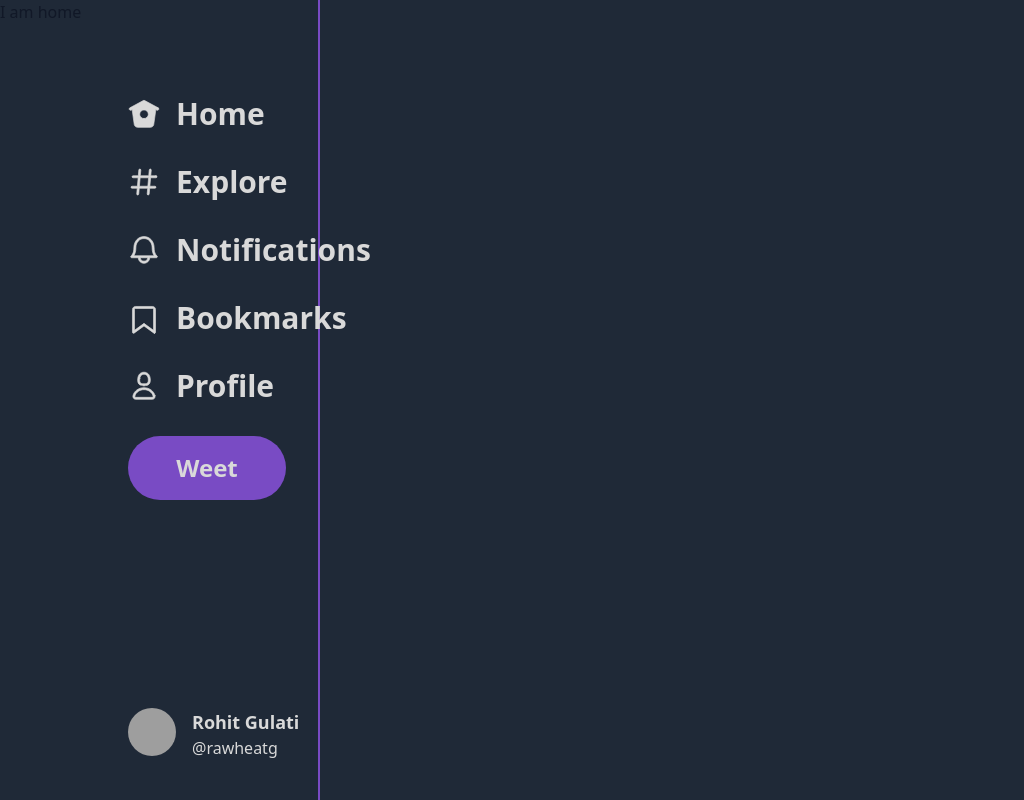
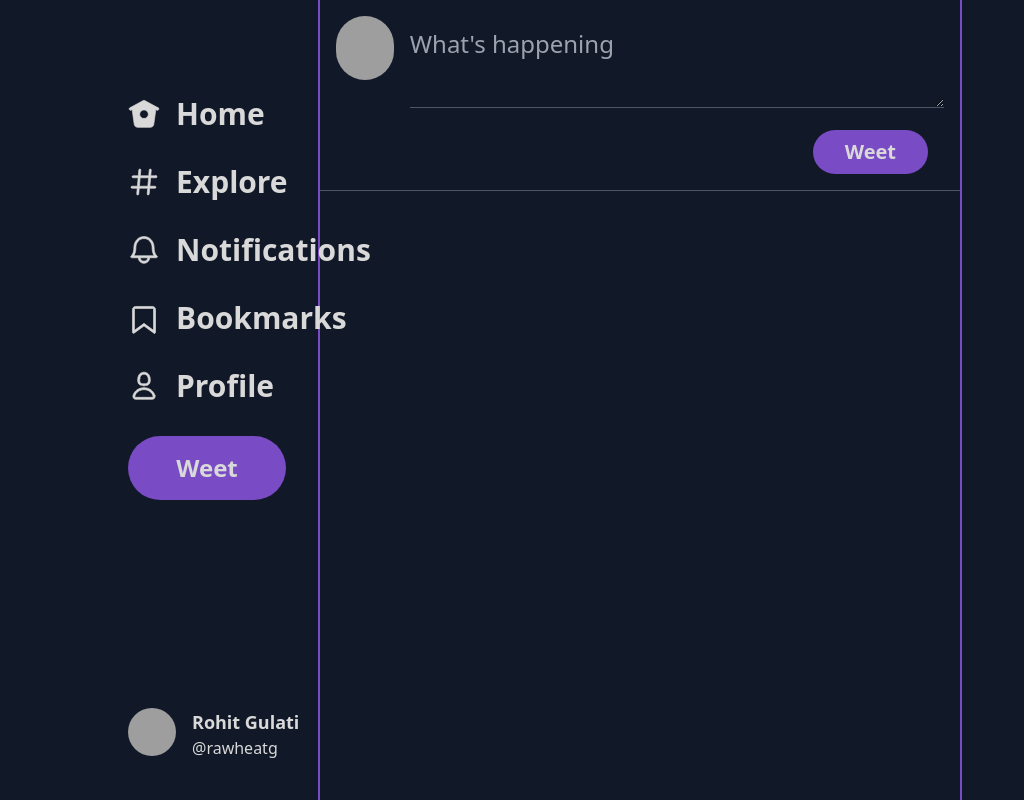
Before and after one commit to RawHeatG/witter, a React (Create React App) app: page / in a window 1280 px wide. Shown: the whole page, without its empty margins (0-1024 px from the left). Built offline with nearby package versions, Linux system fonts and the light colour scheme; grey boxes are pictures that could not be loaded; some icons are missing.

Commit message:
Add AddWeet

```diff
--- a/src/App.js
+++ b/src/App.js
@@ -5,7 +5,7 @@ import { Routes, Route } from "react-router-dom";
 function App() {
   const { theme } = useTheme();
   return (
-    <div className="text-text bg-gray-800 w-screen h-full min-h-screen">
+    <div className="text-text bg-gray-900 w-screen h-full min-h-screen">
       <Routes>
         <Route path="/" element={<Home />} />
       </Routes>
--- /dev/null
+++ b/src/Components/RightBar.jsx
@@ -0,0 +1,5 @@
+export function RightBar() {
+  return (
+    <div className="fixed right-0 top-0 w-1/4 h-screen flex flex-col pl-32 pr-8 text-left border-l-2 border-purple"></div>
+  );
+}
--- a/src/Components/index.js
+++ b/src/Components/index.js
@@ -1 +1,2 @@
 export { LeftBar } from "./LeftBar";
+export { RightBar } from "./RightBar";
--- a/src/Pages/Home.jsx
+++ /dev/null
@@ -1,10 +0,0 @@
-import { LeftBar } from "../Components";
-
-export function Home() {
-  return (
-    <div>
-      <LeftBar />
-      <div className="ml-1/2 text-gray-900">I am home</div>
-    </div>
-  );
-}
--- /dev/null
+++ b/src/Pages/Home/Components/AddWeet.jsx
@@ -0,0 +1,26 @@
+export function AddWeet() {
+  return (
+    <div className="border-b border-gray-600 p-4">
+      <div className="flex ">
+        <div>
+          <img
+            className="rounded-full w-16 h-16"
+            src="https://pbs.twimg.com/profile_images/1359769263624495105/ZA45zIUf_400x400.jpg"
+            alt="user"
+          />
+        </div>
+        <div className="w-full pr-4 pt-3">
+          <textarea
+            className="w-full h-20 mx-4 text-2xl text-gray-500 bg-gray-900 border-b border-gray-600"
+            placeholder="What's happening"
+          ></textarea>
+          <div className="flex justify-end pt-4">
+            <button className="px-8 py-2 rounded-full text-xl font-bold bg-purple">
+              Weet
+            </button>
+          </div>
+        </div>
+      </div>
+    </div>
+  );
+}
--- /dev/null
+++ b/src/Pages/Home/Components/Feed.jsx
@@ -0,0 +1,8 @@
+import { AddWeet } from "./AddWeet";
+export function Feed() {
+  return (
+    <div className="px-1/4">
+      <AddWeet />
+    </div>
+  );
+}
--- /dev/null
+++ b/src/Pages/Home/Components/index.js
@@ -0,0 +1 @@
+export { Feed } from "./Feed";
--- /dev/null
+++ b/src/Pages/Home/Home.jsx
@@ -0,0 +1,14 @@
+import { LeftBar, RightBar } from "../../Components";
+import { Feed } from "./Components";
+
+export function Home() {
+  return (
+    <div>
+      <LeftBar />
+      <div className="feed ml-1/2">
+        <Feed />
+      </div>
+      <RightBar />
+    </div>
+  );
+}
--- a/src/Pages/index.js
+++ b/src/Pages/index.js
@@ -1 +1 @@
-export { Home } from "./Home";
+export { Home } from "./Home/Home";
--- a/src/index.css
+++ b/src/index.css
@@ -7,5 +7,9 @@
   @apply text-purple;
 }
 
+.feed {
+  margin: 0 25% 0 25%;
+}
+
 @tailwind components;
 @tailwind utilities;
```
